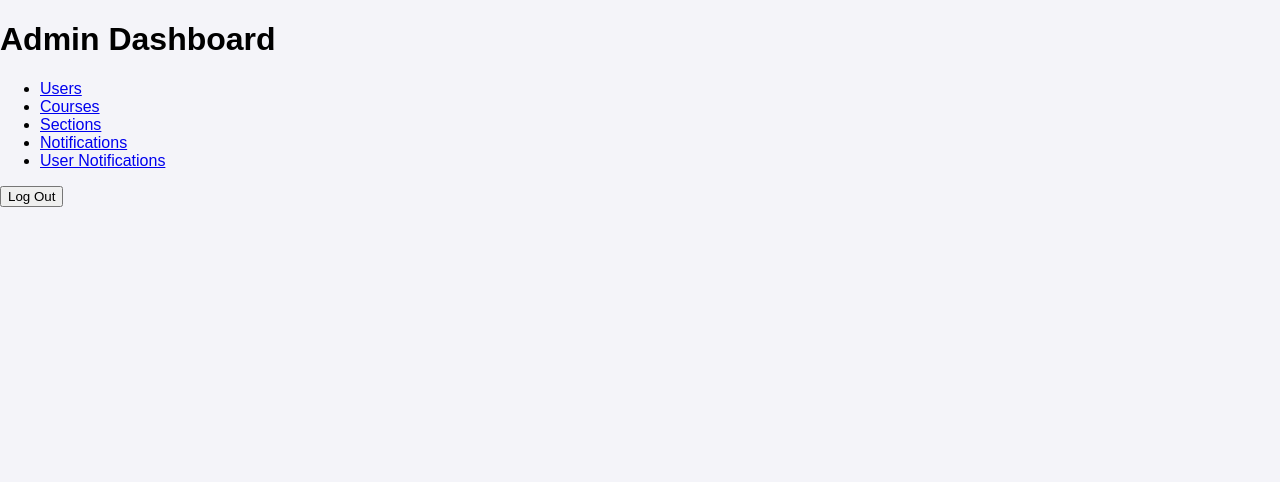
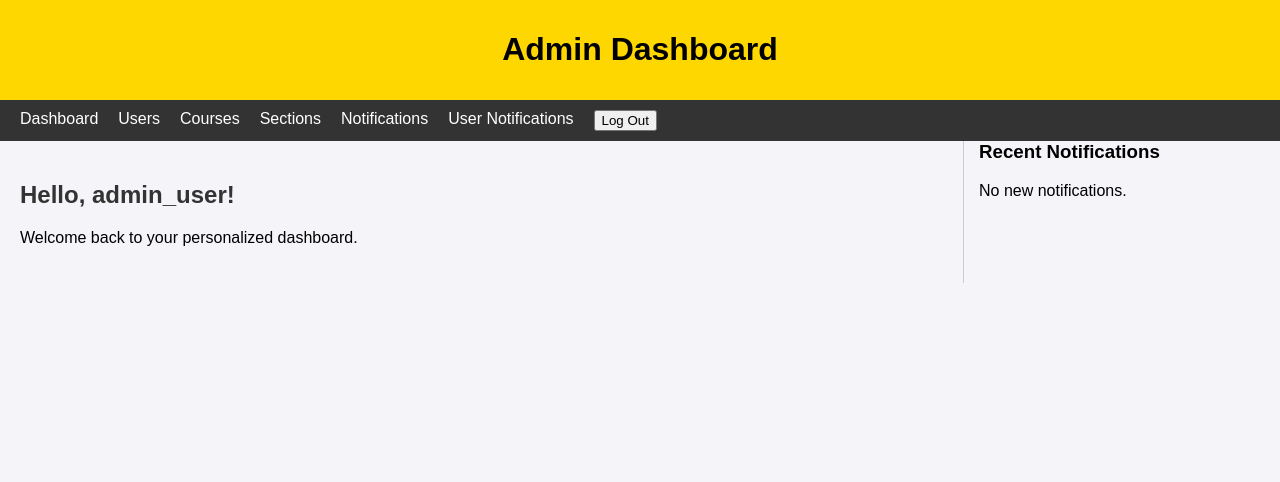
Before and after one commit to keshavim/Canvas-Lite, a Django app: page /sudo/ in a window 1280 px wide. Shown: the top 482 px of the page. Run offline with Django 5.2, Linux system fonts and the light colour scheme; a user stored in the database is signed in; data comes from the database, SQL or seed files in the repository.

Commit message:
Updated admin_pages\dashboard.html to reflect standard user's dashboard

```diff
--- a/canvas_lite/templates/admin_pages/dashboard.html
+++ b/canvas_lite/templates/admin_pages/dashboard.html
@@ -8,20 +8,59 @@
 
 {% block includes %}
     <link rel="stylesheet" href="{% static 'css/base_theme.css' %}">
+    <style>
+      /* Basic layout for dashboard with notifications sidebar */
+      .dashboard-wrapper {
+        display: flex;
+        gap: 20px;
+      }
+      .main-content {
+        flex: 3;
+      }
+      .notifications-sidebar {
+        flex: 1;
+        border-left: 1px solid #ccc;
+        padding-left: 15px;
+      }
+      .notifications-sidebar h3 {
+        margin-top: 0;
+      }
+    </style>
 {% endblock %}
 
 {% block content %}
+    <header>
         <h1>Admin Dashboard</h1>
+    </header>
+    <nav>
         <ul>
+            <li><a href="/sudo">Dashboard</a></li>
             {% for model in models %}
               <li>
                 <a href="{{ model.admin_url }}">{{ model.name }}</a>
               </li>
             {% endfor %}
-    </ul>
             <!-- Add more dashboard widgets here -->
+            <li>
                 <form action="{% url 'logout' %}" method="post">
                     {% csrf_token %}
                     <button type="submit" >Log Out</button>
                 </form>
+            </li>
+        </ul>
+    </nav>
+    <!-- Dashboard Content with Notifications Sidebar -->
+    <div class="dashboard-wrapper">
+        <!-- Main Content -->
+        <div class="main-content container">
+            <h2>Hello, {{ user.username }}!</h2>
+            <p>Welcome back to your personalized dashboard.</p>
+        </div>
+        <!-- Notifications Sidebar -->
+        <aside class="notifications-sidebar">
+            <h3>Recent Notifications</h3>
+            <!-- Empty for now -->
+            <p>No new notifications.</p>
+        </aside>
+    </div>
 {% endblock %}
--- a/canvas_lite/templates/static/css/base_theme.css
+++ b/canvas_lite/templates/static/css/base_theme.css
@@ -8,7 +8,7 @@ body {
 
 header {
     background-color: #FFD700;
-    color: white;
+    color: black;
     padding: 10px 20px;
     text-align: center;
 }
```
Lines whose indentation alone changed are shown as unchanged.
